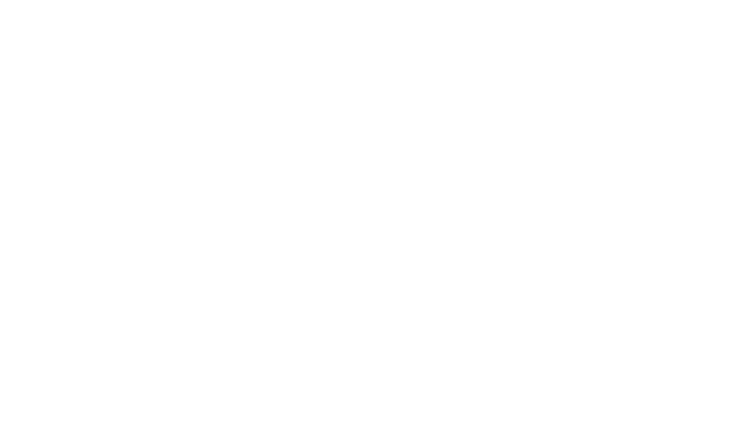
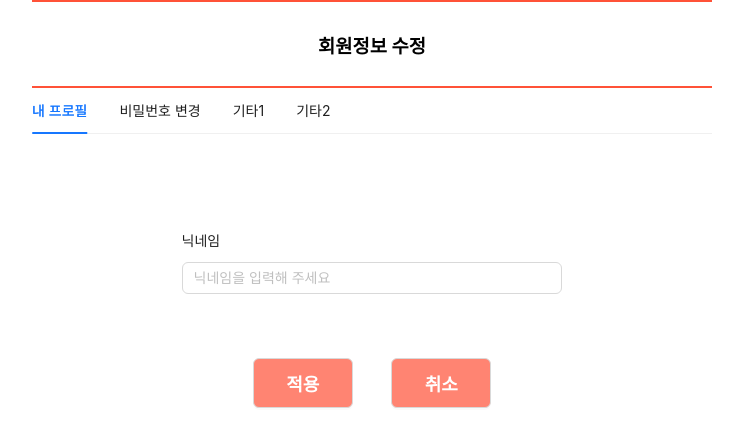
Before and after one commit to LDH-Duke/ConsultingSystem-Front, a React (Create React App) app: page /editprofile in a window 1280 px wide. Before the commit this address had no page. Shown: the top 446 px of the page, without its empty margins (268-1011 px from the left). Built offline with nearby package versions, Linux system fonts and the light colour scheme.

Commit message:
feat. add edit profile page

```diff
--- a/src/routes/index.js
+++ b/src/routes/index.js
@@ -4,7 +4,7 @@
 
 import React from 'react';
 import { Route, Routes } from 'react-router-dom';
-import { SignIn, Home, Counselor, Favorite } from './pages';
+import { SignIn, Home, Counselor, Favorite, EditProfile } from './pages';
 
 const Router = () => (
   <Routes>
@@ -12,6 +12,7 @@
     <Route exact path="/home" element={<Home />} />
     <Route exact path="/counselor" element={<Counselor />} />
     <Route exact path="/favorite" element={<Favorite />} />
+    <Route exact path="/editprofile" element={<EditProfile />} />
     {/* <Route exact path="/*" component={() => <h1>Not Found</h1>} /> */}
   </Routes>
 )
--- a/src/routes/pages/Counselor/Counselor.css
+++ b/src/routes/pages/Counselor/Counselor.css
@@ -10,10 +10,11 @@
 
 .counselor-container .counselor-wrap {
     width: 100%;
+    height: 100%;
 }
 
 .counselor-container .counselor-imgbox {
-    height: 400px;
+    height: 50%;
     width: 100%;
     display: flex;
     justify-content: center;
--- /dev/null
+++ b/src/routes/pages/EditProfile/EditProfile.css
@@ -0,0 +1,75 @@
+.editprofile-container {
+    margin: 0 300px;
+    height: 100vh;
+    display: flex;
+    justify-content: center;
+    align-items: center;
+    font-family: 'Noto Sans KR';
+    font-style: normal;
+}
+
+.editprofile-container .editprofile-wrap,
+.editprofile-wrap .tab-container {
+    width: 100%;
+    height: 100%;
+}
+
+/* .ant-tabs {
+    height: 100vh;
+} */
+
+.ant-tabs-content-holder {
+    height: 100vh;
+}
+
+.ant-tabs-content, .ant-tabs-tabpane {
+    width: 100%;
+    height: 100%;
+}
+
+.tab-container .editprofile-box {
+    width: 100%;
+    height: 100%;
+    justify-content: center;
+    display: flex;
+}
+
+.editprofile-box .info-box {
+    padding: 5rem 5rem;
+    justify-content: center;
+    width: 70%;
+}
+
+.info-box .info-box-content {
+    width: 100%;
+    display: flex;
+    flex-direction: column;
+    align-items: center;
+}
+
+.info-box .info-box-title {
+    width: 80%;
+    padding-bottom: 10px;
+}
+
+.info-box .info-box-output {
+    width: 80%;
+}
+
+.info-box .info-box-button {
+    width: 100%;
+    height: 5vh;
+    padding-top: 5vh;
+    display: flex;
+    justify-content: center;
+    gap: 3vw;
+}
+
+.info-box-button button{
+    font-weight: bold;
+    font-size: 18px;
+    background-color: #FF8472;
+    color: white;
+    width: 100px;
+    height: 50px;
+}
--- /dev/null
+++ b/src/routes/pages/EditProfile/EditProfileContainer.js
@@ -0,0 +1,88 @@
+import React, { useState } from 'react'
+import { Form, Input, Button } from 'antd';
+import { EditProfilePresenter } from './EditProfilePresenter'
+
+const EditProfileContainer = () => {
+
+  // Tab
+  const items = [
+    {
+      key: '1',
+      label: '내 프로필',
+      children:
+        <div className='editprofile-box'>
+          <div className='info-box'>
+            <div className='info-box-content'>
+              <div className='info-box-title'>{'닉네임'}</div>
+              <div className='info-box-output'>
+                <Form>
+                  <Form.Item>
+                    <Input placeholder={'닉네임을 입력해 주세요'} />
+                  </Form.Item>
+                </Form>
+              </div>
+              <div className="info-box-button">
+                <Button>적용</Button>
+                <Button>취소</Button>
+              </div>
+            </div>
+          </div>
+        </div>
+    },
+    {
+      key: '2',
+      label: '비밀번호 변경',
+      children:
+        <div className='editprofile-box'>
+          <div className='info-box'>
+            <div className='info-box-content'>
+              <div className='info-box-title'>{'현재 비밀번호'}</div>
+              <div className='info-box-output'>
+                <Form>
+                  <Form.Item>
+                    <Input placeholder={'현재 비밀번호를 입력해 주세요'} />
+                  </Form.Item>
+                </Form>
+              </div>
+              <div className='info-box-title'>{'새 비밀번호'}</div>
+              <div className='info-box-output'>
+                <Form>
+                  <Form.Item>
+                    <Input placeholder={'새 비밀번호를 입력해 주세요'} />
+                  </Form.Item>
+                </Form>
+              </div>
+              <div className='info-box-title'>{'새 비밀번호 확인'}</div>
+              <div className='info-box-output'>
+                <Form>
+                  <Form.Item>
+                    <Input placeholder = {'새 비밀번호를 재입력해 주세요'} />
+                  </Form.Item>
+                </Form>
+              </div>
+              <div className="info-box-button">
+                <Button>적용</Button>
+                <Button>취소</Button>
+              </div>
+            </div>
+          </div>
+        </div>,
+    },
+    {
+      key: '3',
+      label: '기타1',
+      children: <div className=''>aaa</div>,
+    },
+    {
+      key: '4',
+      label: '기타2',
+      children: <div className='aa'>aaa</div>,
+    }
+  ];
+
+  return (
+    <EditProfilePresenter items={items} />
+  )
+}
+
+export default EditProfileContainer
--- /dev/null
+++ b/src/routes/pages/EditProfile/EditProfilePresenter.js
@@ -0,0 +1,24 @@
+import React from 'react'
+import './EditProfile.css'
+import Title from '../../../components/Title';
+import { Button, Form, Tabs } from 'antd';
+
+export const EditProfilePresenter = ({
+    items
+}) => {
+
+    return (
+        <div className='editprofile-container'>
+            <div className='editprofile-wrap'>
+                <div className='Title'>
+                    <Title title={"회원정보 수정"} />
+                </div>
+                <div className='tab-container'>
+                    <Tabs items={items}>
+
+                    </Tabs>
+                </div>
+            </div>
+        </div>
+    )
+}
--- /dev/null
+++ b/src/routes/pages/EditProfile/components/style/Formname.css
@@ -0,0 +1,6 @@
+.Formname {
+    color: #FF5238;
+    font-weight: bold;
+    padding: 5px 0;
+    padding-bottom: 10px;
+}
--- /dev/null
+++ b/src/routes/pages/EditProfile/index.js
@@ -0,0 +1,2 @@
+import EditProfileContainer from './EditProfileContainer';
+export default EditProfileContainer;
--- a/src/routes/pages/Favorite/Favorite.css
+++ b/src/routes/pages/Favorite/Favorite.css
@@ -12,8 +12,6 @@
     width: 100%;
 }
 
-.favorite-container
-
 .favorite-container button {
     font-weight: bold;
     font-size: 18px;
--- a/src/routes/pages/Favorite/FavoriteContainer.js
+++ b/src/routes/pages/Favorite/FavoriteContainer.js
@@ -3,7 +3,7 @@
 
 const FavoriteContainer = () => {
 
-  const counselorInfo = [
+  const [counselorInfo, setCounselorInfo] = useState([
     {
       id: 1,
       name: '허관',
@@ -22,7 +22,7 @@
       category: '화이트',
       rank: '브론즈'
     }
-  ]
+  ]);
 
   return (
     <FavoritePresenter counselorInfo={counselorInfo} />
--- a/src/routes/pages/index.js
+++ b/src/routes/pages/index.js
@@ -2,3 +2,4 @@
 export { default as SignIn } from './SignIn';
 export { default as Counselor } from './Counselor';
 export { default as Favorite } from './Favorite';
+export { default as EditProfile } from './EditProfile';
```
Also changed, not shown: src/routes/pages/EditProfile/components/Formname.js (added, +15 -0 lines).
